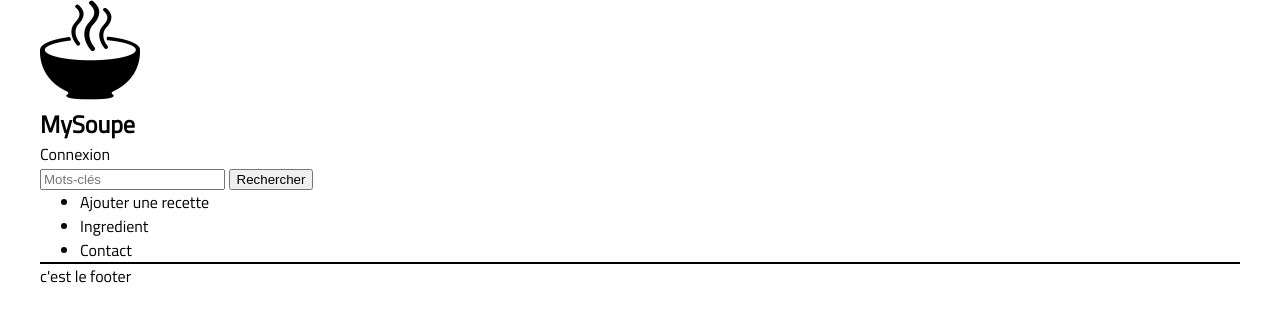
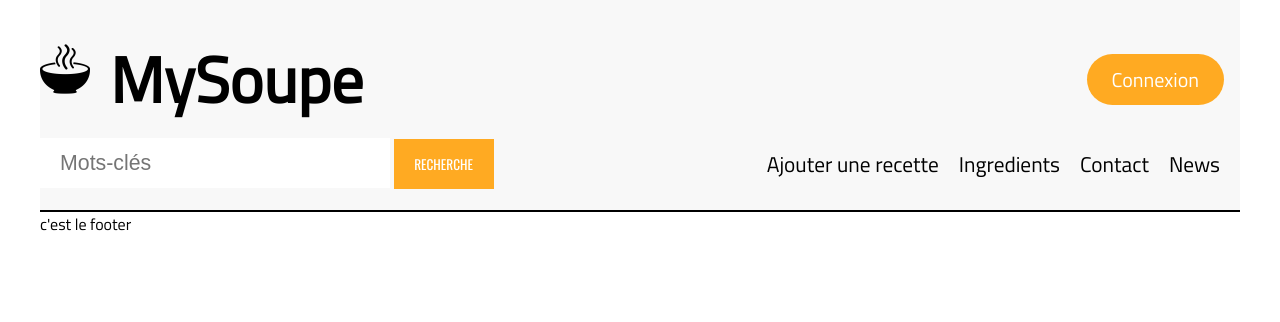
Before and after one commit to Othollas/MySoupe, a PHP site: page /recherche.php in a window 1280 px wide. Shown: the top 322 px of the page. Run offline with PHP 8.4, Linux system fonts and the light colour scheme.

Commit message:
Mise en page header

```diff
--- a/style.css
+++ b/style.css
@@ -1,19 +1,21 @@
-@font-face{
+@font-face {
     font-family: titillium;
-    src:url(../font/Titillium.ttf)
+    src: url(./font/Titillium.ttf)
 }
 
 
 @font-face {
     font-family: oswald;
-    src: url(../font/Oswald.ttf);
+    src: url(./font/Oswald.ttf);
 }
+
+
 
 * {
     box-sizing: border-box;
     margin: 0;
     text-decoration: none;
-    color: black;
+
 }
 
 html {
@@ -26,16 +28,120 @@ body {
     font-size: 1.6rem;
 }
 
-header{
-    .logoTitle{
-        img{
-            color: black;
-            width: 100px;
-            height: 100px;
+a {
+    color: black;
+}
+
+header {
+
+    background-color: #f0f0f075;
+    padding-top: 20px;
+    text-align: center;
+
+    #titleConnect {
+        .logoTitle {
+            img {
+                margin-bottom: 20px;
+                color: black;
+                width: 50px;
+                height: 50px;
+                min-height: 50px;
+                min-width: 50px;
+            }
+
+            h1 {
+                font-size: 5vw;
+                margin: 1rem 0;
+            }
+            @media (min-width: 600px){
+                img{
+                    margin-right: 20px;
+                }
+                align-items: center;
+                display: flex;
+            }
+        }
+
+        @media (min-width: 600px){
+            justify-content: space-between;
+            display: flex;
+            align-items: center;
         }
     }
-    .hiddenConnect{
+
+    .connect {
+        margin: 1em;
+        a {
+            border-radius: 50px;
+            padding: 1rem 2.5rem;
+            background-color: #fa2;
+            font-size: 20px;
+            color: white;
+
+            &:hover {
+                background-color: #fca;
+                color: black;
+            }
+        }
+
+    }
+
+    .hiddenConnect {
         display: none;
     }
+
+    #search {
+        form {
+            input[type="text"] {
+                padding-left: 20px;
+                font-size: 16pt;
+                outline: none;
+                border: none;
+                width: 350px;
+                height: 50px;
+            }
+
+            input[type="submit"] {
+                font-size: 10pt;
+                border: none;
+                outline: none;
+                width: 100px;
+                height: 50px;
+                background-color: #fa2;
+                color: white;
+                text-transform: uppercase;
+                font-family: oswald;
+
+                &:hover {
+                    background-color: #fca;
+                }
+            }
+        }
+
+        ul {
+            justify-content: center;
+            display: flex;
+            margin: 1rem;
+
+            li {
+                font-size: 16pt;
+                padding: 0 1rem;
+                list-style: none;
+
+                &:hover {
+                    border-bottom: 1px solid black;
+                    border-top: 1px solid black;
+                    font-weight: 800;
+
+                }
+            }
+        }
+        @media (min-width: 600px){
+            justify-content: space-between;
+            display: flex;
+            margin-bottom: 20px;
+        }
+    }
+
     border-bottom: 2px solid black;
 }
--- a/template/header.php
+++ b/template/header.php
@@ -31,17 +31,19 @@ if (isset($valider) && !empty(trim($keywords))) {
 <body>
     <header>
         <section id="titleConnect">
-            <div class="logoTitle">
+        <div class="logoTitle">
             <img src="./src/logo_soup.png" alt="">
             <h1><a href="index.php">MySoupe</a></h1>
-            <a href="" class="connect">Connexion</a>
+        </div>
+        <div class="connect">
+            <a href="">Connexion</a>
         </div>
 
             <!-- ici mettre un javascript pour afficher la connexion une fois cliquer -->
 
             <form action="./" method="POST" class="hiddenConnect">
-                <input type="email" name="" id="" placeholder="email">
-                <input type="password" name="" id="" placeholder="mot de passe">
+                <input type="email" name="email" id="" placeholder="email">
+                <input type="password" name="email" id="" placeholder="mot de passe">
                 <input type="submit" value="envoyer">
             </form>
         </section>
@@ -49,13 +51,14 @@ if (isset($valider) && !empty(trim($keywords))) {
         <section id="search">
             <form id="formSearch" name="fo" method="get" action="../MySoupe/recherche.php">
                 <input class="textSearch" type="text" name="keywords" placeholder="Mots-clés" />
-                <input class="btnSubmit" type="submit" name="valider" value="Rechercher" />
+                <input class="btnSubmit" type="submit" name="valider" value="Recherche" />
             </form>
 
             <ul>
                 <li><a href="add_soupe.php">Ajouter une recette </a></li>
-                <li><a href="ingredient.php">Ingredient</a></li>
+                <li><a href="ingredient.php">Ingredients</a></li>
                 <li><a href="">Contact</a></li>
+                <li><a href="">News</a></li>
             </ul>
         </section>
     </header>
```
